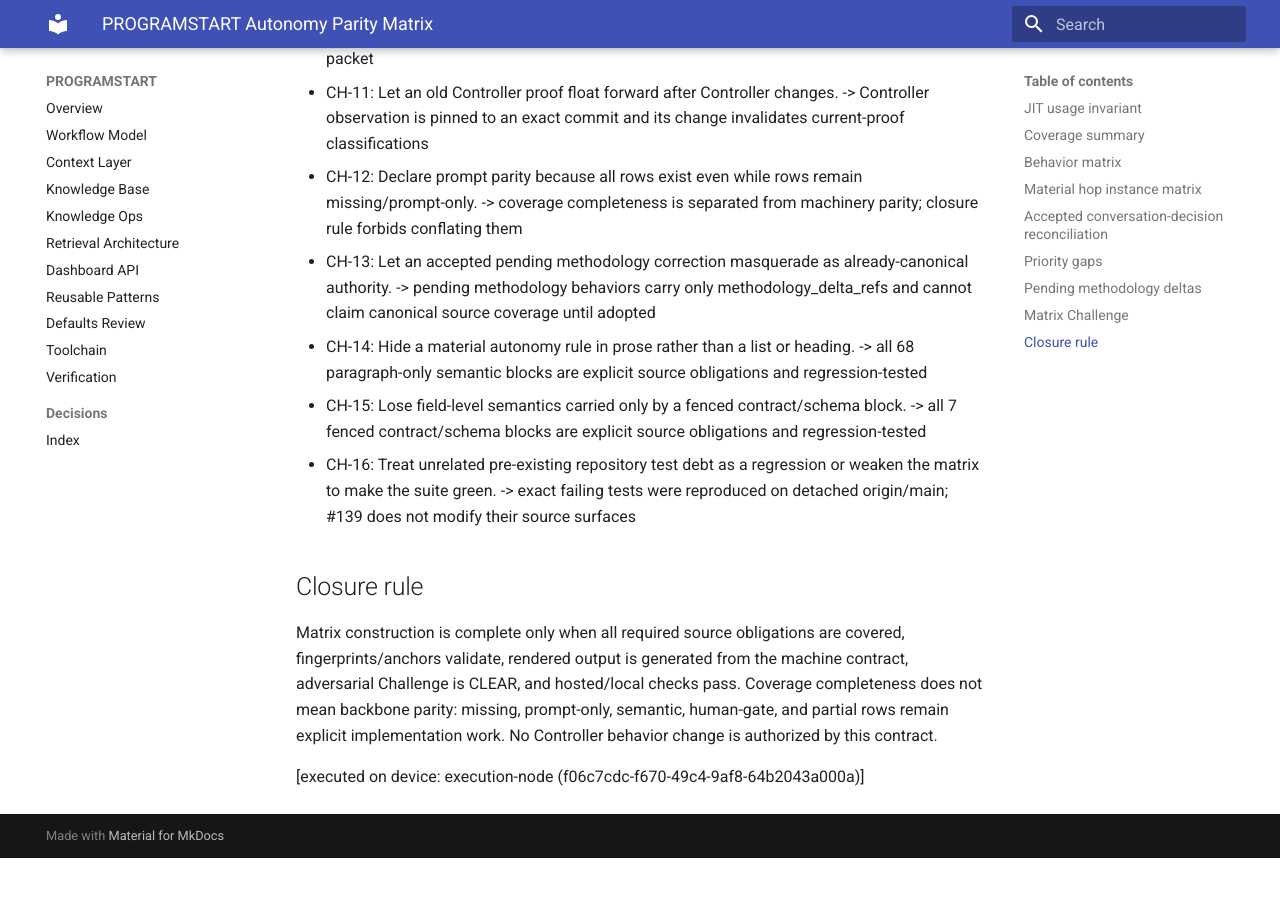
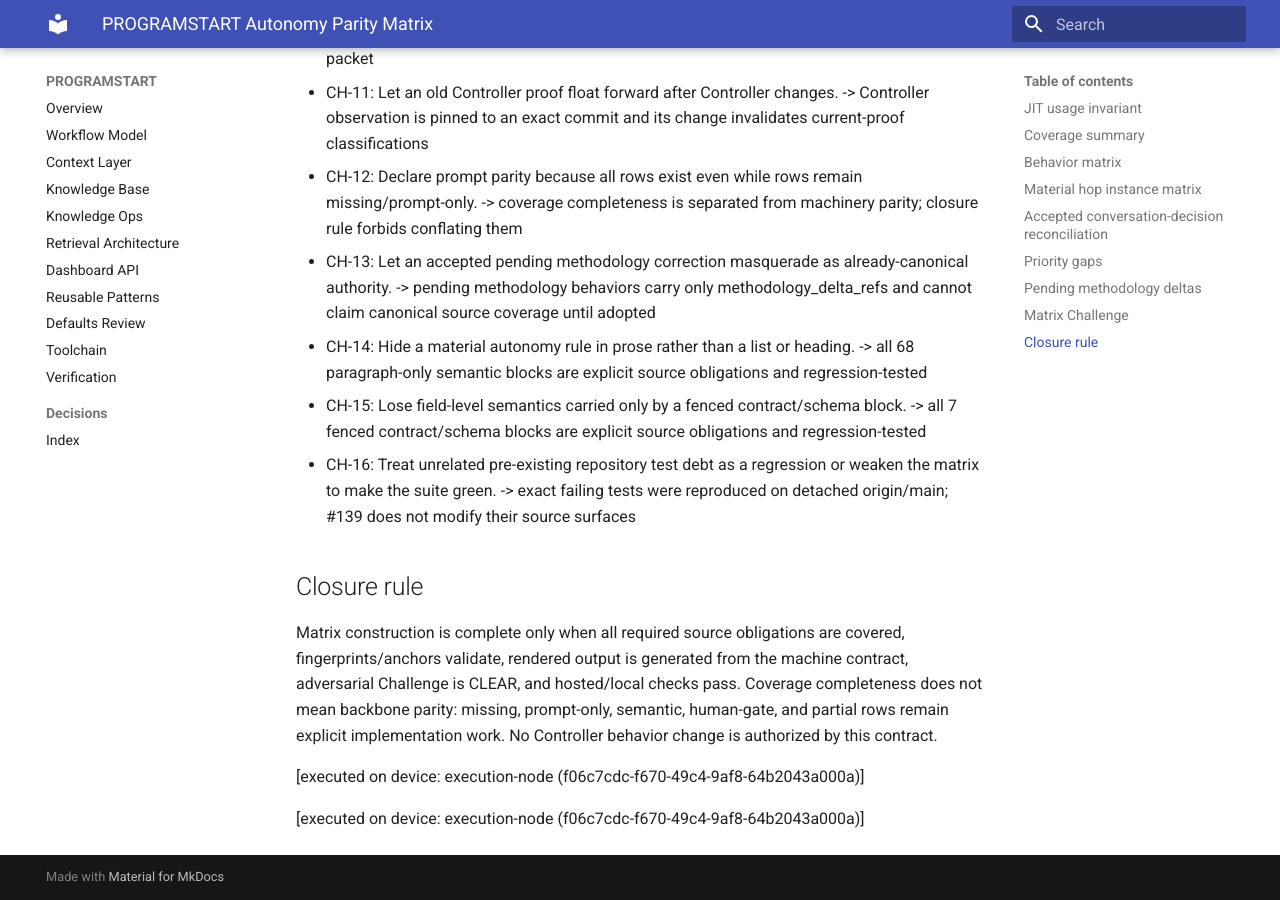
Before and after one commit to GrahamArdent/PROGRAMSTART, an MkDocs documentation site: the page built from docs/AUTONOMY_PARITY_MATRIX.md, in a window 1280 px wide and 900 px high, scrolled down 15014 px. Built offline with MkDocs 1.6.1 and Material for MkDocs 9.7.7, drawn with Linux system fonts in a browser that asks for light colours; before the commit the page ends 15872 px from its top, so only the background shows below that.

```diff
--- a/docs/AUTONOMY_PARITY_MATRIX.md
+++ b/docs/AUTONOMY_PARITY_MATRIX.md
@@ -198,3 +198,5 @@
 Matrix construction is complete only when all required source obligations are covered, fingerprints/anchors validate, rendered output is generated from the machine contract, adversarial Challenge is CLEAR, and hosted/local checks pass. Coverage completeness does not mean backbone parity: missing, prompt-only, semantic, human-gate, and partial rows remain explicit implementation work. No Controller behavior change is authorized by this contract.
 
 [executed on device: execution-node (f06c7cdc-f670-49c4-9af8-64b2043a000a)]
+
+[executed on device: execution-node (f06c7cdc-f670-49c4-9af8-64b2043a000a)]
```
